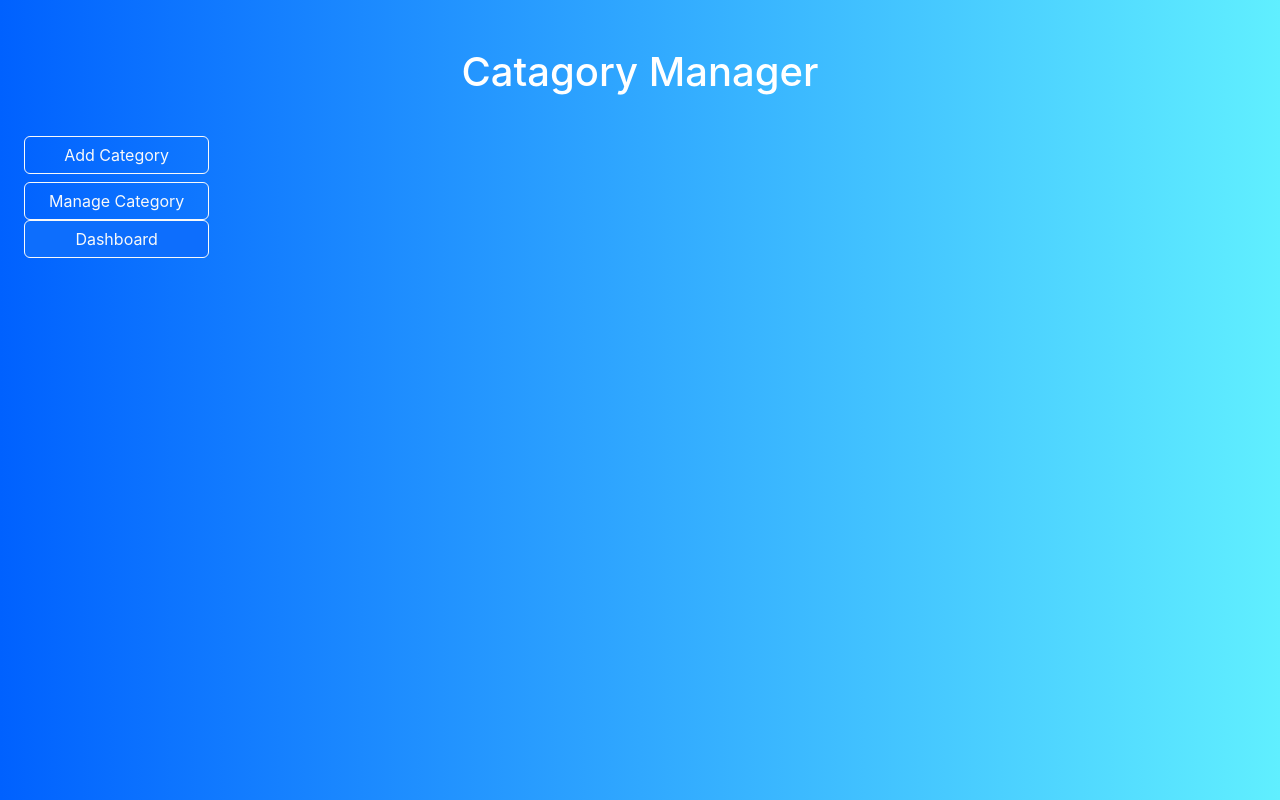
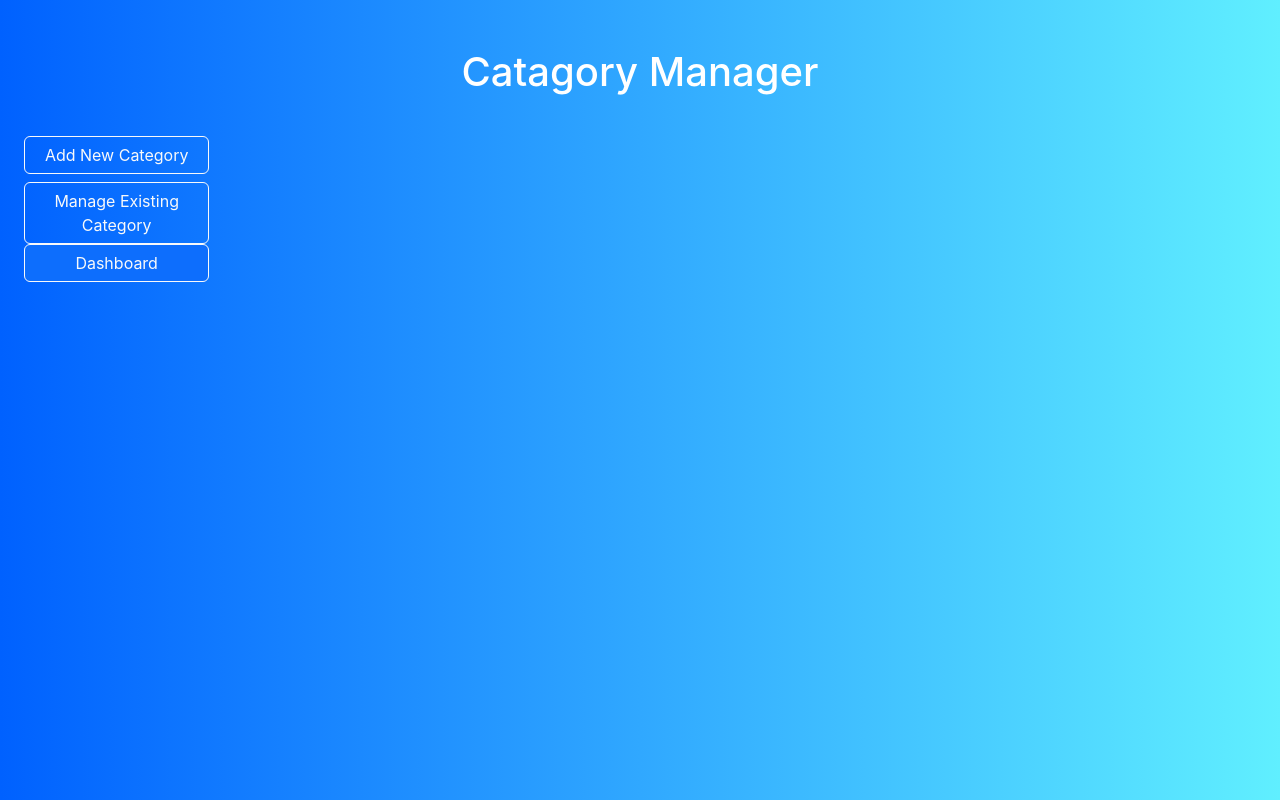
Before and after one commit to Plutarch1971/personal-finance-app, a React (Vite) app in the folder client/: page /categories in a window 1280 px wide. Built offline with nearby package versions, Linux system fonts and the light colour scheme; no server answers; sample sign-in values are in the browser's storage.

Commit message:
Updated button lables in CategoryManager and Dashboard pages

```diff
--- a/client/src/pages/CategoryManager.tsx
+++ b/client/src/pages/CategoryManager.tsx
@@ -22,7 +22,7 @@ export default function CategoryManager() {
                                         className="btn btn-outline-light mt-2 w-100"
                                         onClick={() => setActivePanel('add')}
                                         >
-                                        Add Category
+                                        Add New Category
                                         </button>
 
                                         <button
@@ -30,7 +30,7 @@ export default function CategoryManager() {
                                             onClick={() =>
                                                 setActivePanel('manage')}
                                         >
-                                        Manage Category
+                                        Manage Existing Category
                                         </button>
 
                                         <button
--- a/client/src/pages/Dashboard.tsx
+++ b/client/src/pages/Dashboard.tsx
@@ -105,7 +105,7 @@ export default function Dashboard() {
               className="btn btn-outline-light py-2"
               onClick={() => navigate('/categories')}
             >
-              Category
+              Manage Category
             </button>
 
             <button className="btn btn-danger mt-3 py-2" onClick={logout}>
```
